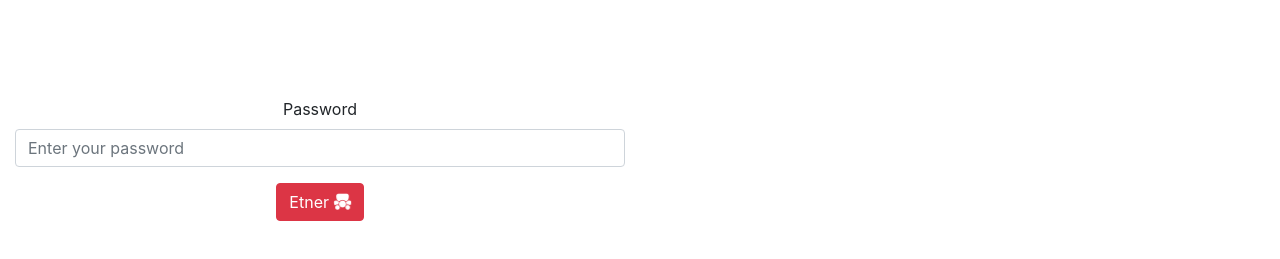
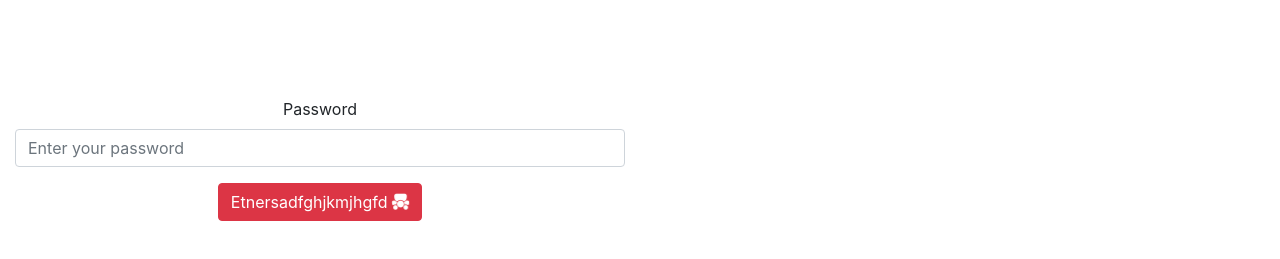
Before and after one commit to melody-22/first-testing, a website: page index.html in a window 1280 px wide. Shown: the part 129-388 px from the top of the page. Drawn offline with nearby package versions, Linux system fonts and the light colour scheme.

Commit message:
i added a few changes

```diff
--- a/index.html
+++ b/index.html
@@ -84,8 +84,12 @@
         <input class="form-control" placeholder="Enter your password">
     </div>
 
+
+
+
+
     <button class="btn btn-danger">
-        Etner
+        Etnersadfghjkmjhgfd
 
         <i class="fa fa-users fa-spin"></i>
     </button>
```
